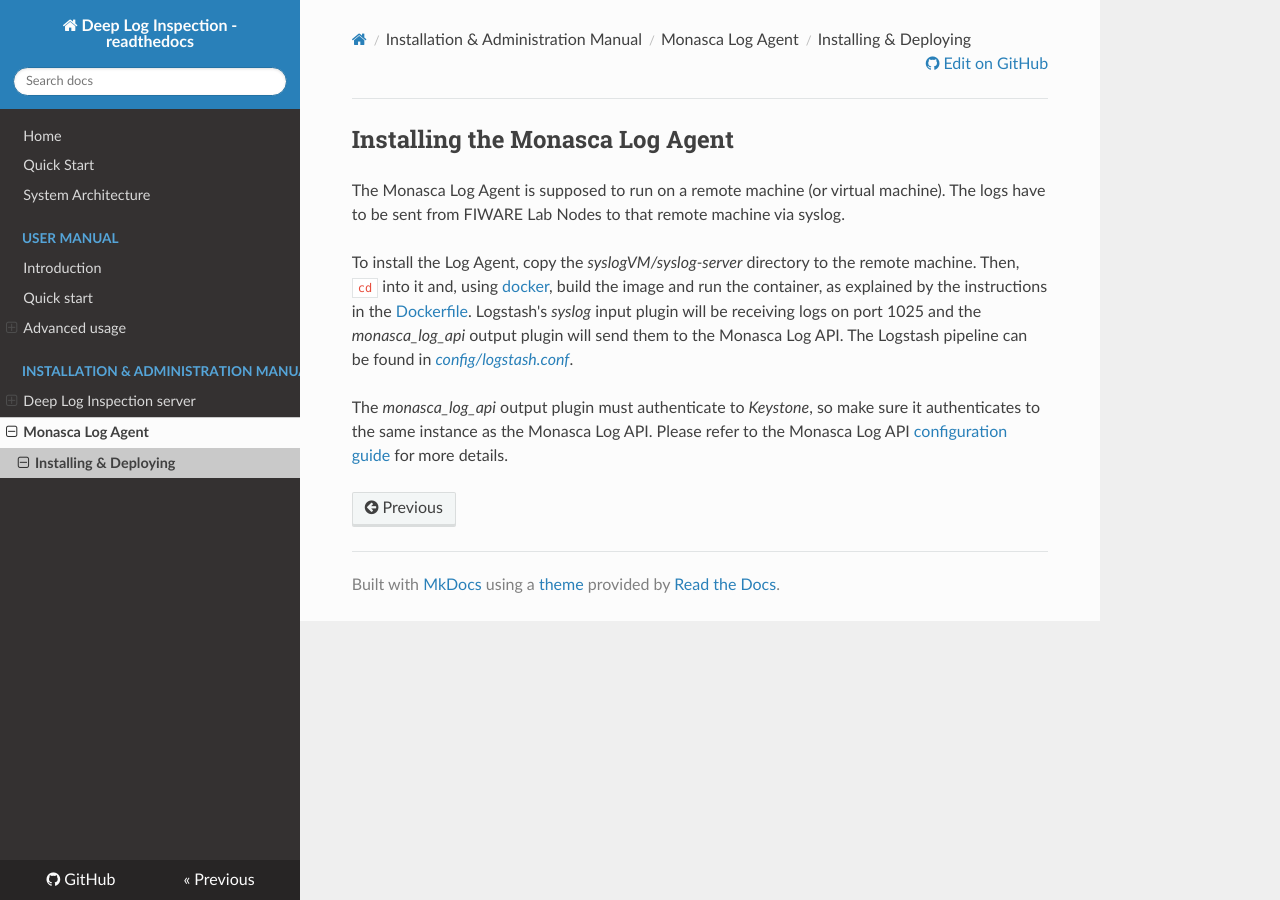
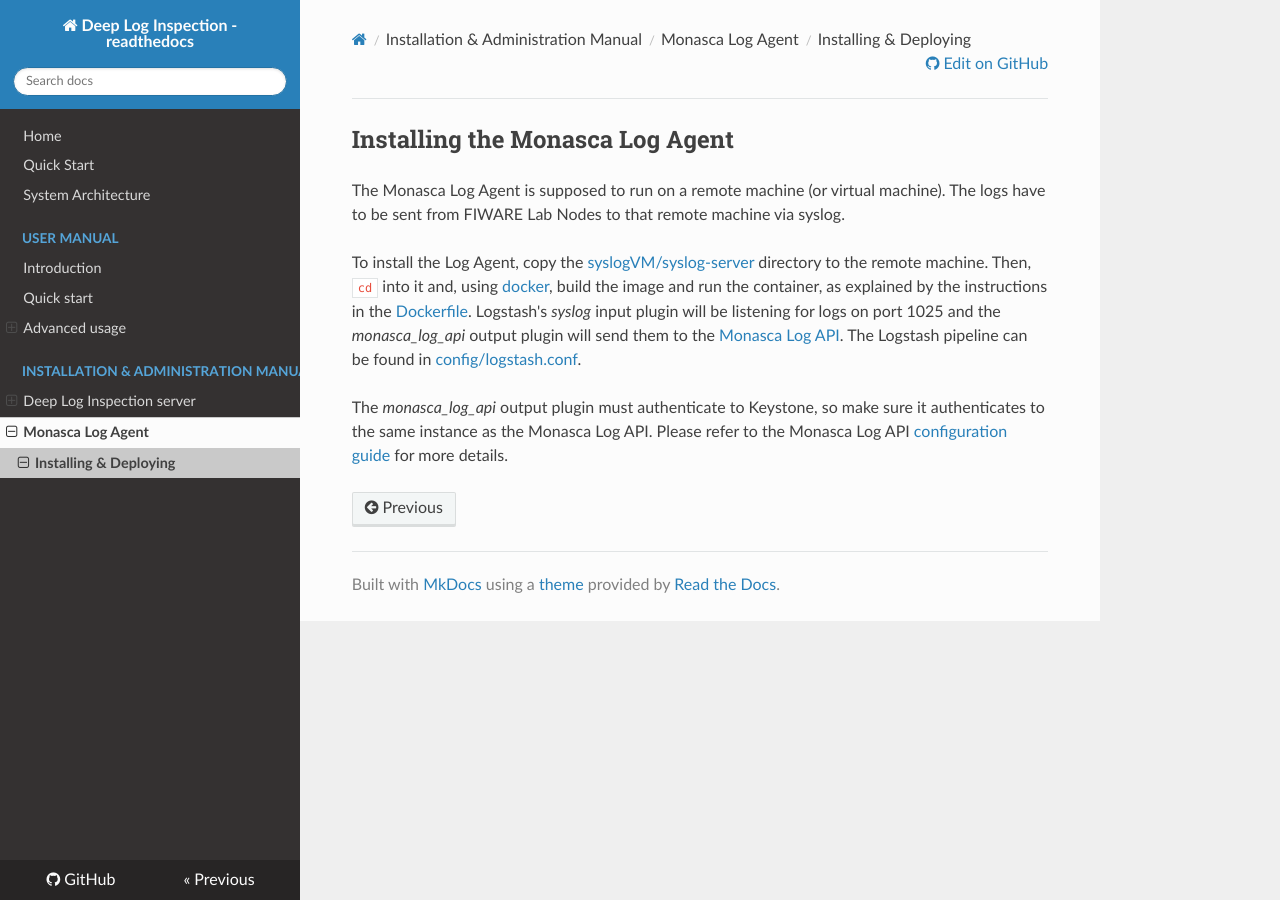
Before and after one commit to martel-innovate/deep-log-inspection, an MkDocs documentation site: the page built from doc/install/5-log-agent.md, in a window 1280 px wide. Built offline with MkDocs 1.6.1, drawn with Linux system fonts in a browser that asks for light colours; nearby versions of some CDN libraries; old or Windows-style settings are respelled for this version of MkDocs; part of the change alters nothing that is shown.

Commit message:
5-log-agent.md: testing markdown hyperlinks

```diff
--- a/doc/install/5-log-agent.md
+++ b/doc/install/5-log-agent.md
@@ -1,11 +1,9 @@
 ## Installing the Monasca Log Agent
 The Monasca Log Agent is supposed to run on a remote machine (or virtual machine). The logs have to be sent from FIWARE Lab Nodes to that remote machine via syslog.
 
-To install the Log Agent, copy the *syslogVM/syslog-server* directory to the remote machine. Then, `cd` into it and, using [docker][1], build the image and run the container, as explained by the instructions in the [Dockerfile][2]. Logstash's *syslog* input plugin will be receiving logs on port 1025 and the *monasca_log_api* output plugin will send them to the Monasca Log API. The Logstash pipeline can be found in [*config/logstash.conf*][3].
+To install the Log Agent, copy the [syslogVM/syslog-server](../../syslogVM/syslog-server) directory to the remote machine. Then, `cd` into it and, using [docker][1], build the image and run the container, as explained by the instructions in the [Dockerfile](../../syslogVM/syslog-server/Dockerfile). Logstash's _syslog_ input plugin will be listening for logs on port 1025 and the *monasca_log_api* output plugin will send them to the [Monasca Log API](3-monasca.md). The Logstash pipeline can be found in [config/logstash.conf](../../syslogVM/syslog-server/config/logstash.conf).
 
-The *monasca_log_api* output plugin must authenticate to *Keystone*, so make sure it authenticates to the same instance as the Monasca Log API. Please refer to the Monasca Log API [configuration guide][4] for more details.
+The *monasca_log_api* output plugin must authenticate to Keystone, so make sure it authenticates to the same instance as the Monasca Log API. Please refer to the Monasca Log API [configuration guide](3-monasca.md) for more details.
 
 [1]:https://www.docker.com/
-[2]:https://github.com/martel-innovate/deep-log-monasca-elk/blob/master/syslogVM/syslog-server/Dockerfile
-[3]:https://github.com/martel-innovate/deep-log-monasca-elk/blob/master/syslogVM/syslog-server/config/logstash.conf
 [4]:https://github.com/martel-innovate/deep-log-monasca-elk/blob/master/doc/manuals/install/3-monasca.md
```
